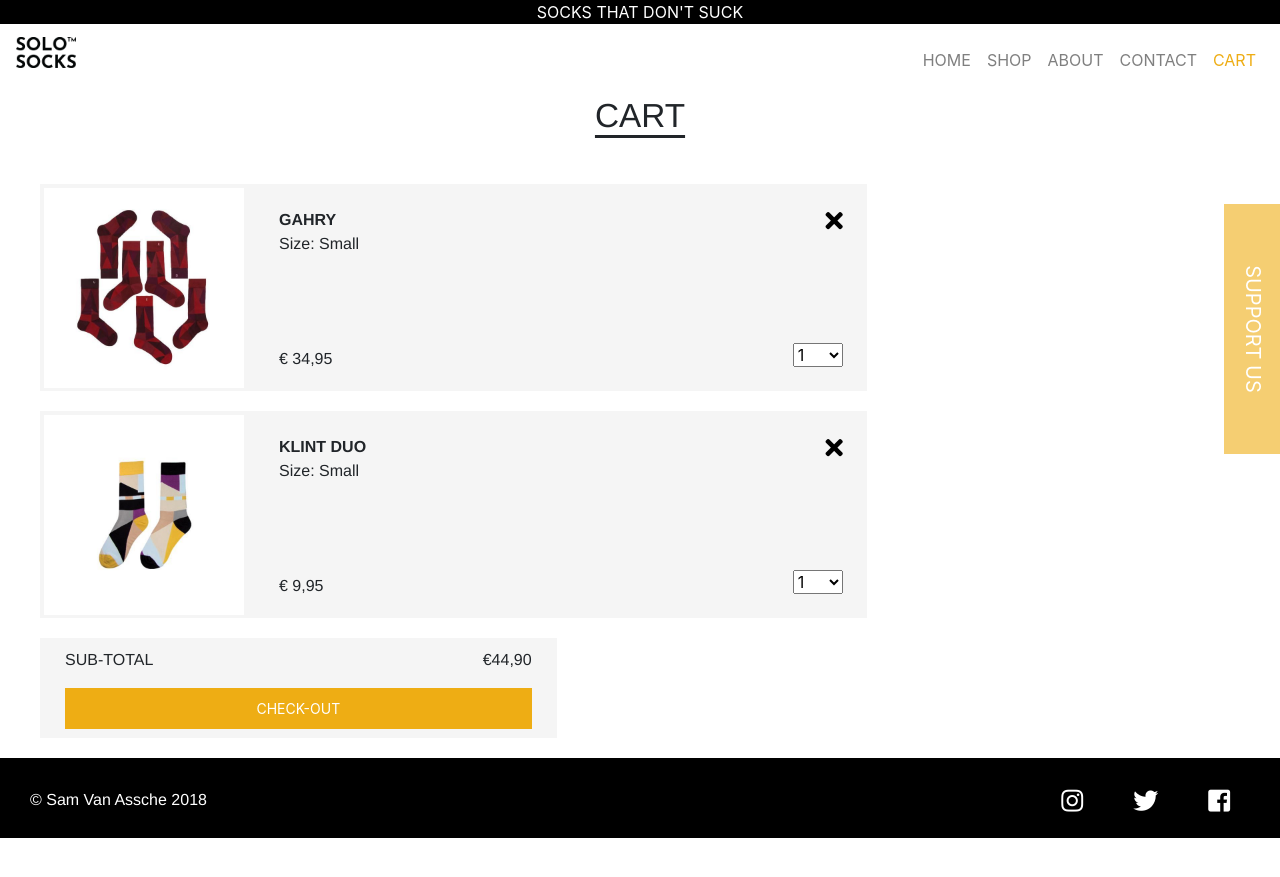
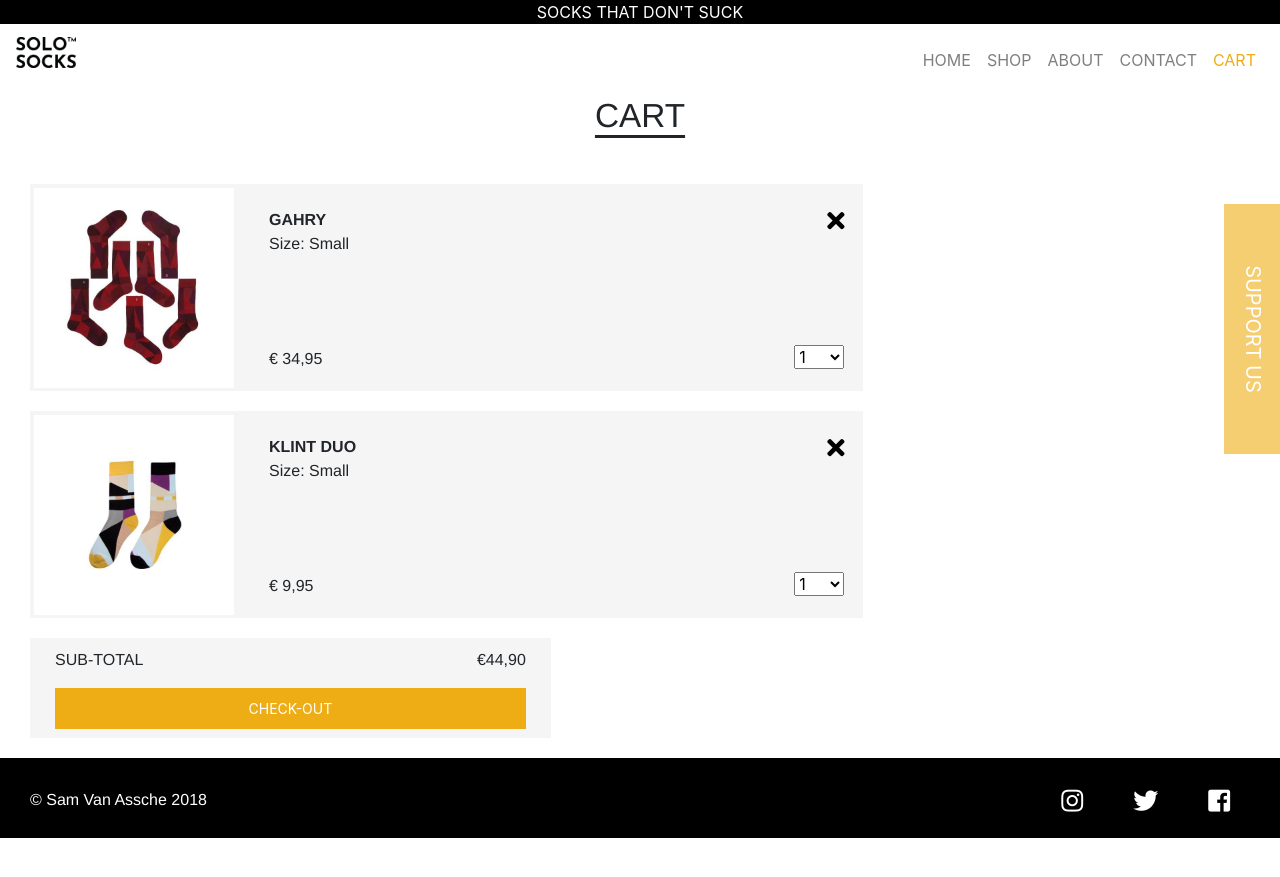
Before and after one commit to gdmgent-1819-nmd2/1819-crowdfunding-samvanassche, a Jekyll site: the page built from pages/cart.html, in a window 1280 px wide. Shown: the top 877 px of the page. Built offline with Jekyll 4.4.1, drawn with Linux system fonts in a browser that asks for light colours; nearby versions of some CDN libraries.

Commit message:
stylesheet ordelijker maken

```diff
--- a/_sass/_main.scss
+++ b/_sass/_main.scss
@@ -96,17 +96,19 @@ color: #eead14 !important;
     top: 300px;
     right: -77px;
     z-index: 20;
-  }
+}
 
-  #rotate {
+#rotate {
     vertical-align: top;
     margin-top: 0px;
     width: 200px;
     height: auto;
     transform: rotate(90deg);
-  }
+}
 
-  .btn-sponsor:hover {opacity: 1}
+.btn-sponsor:hover {
+    opacity: 1
+}
 
 /* Footer */
 .footer {
@@ -115,14 +117,14 @@ color: #eead14 !important;
     height: 80px;
     background-color: black;
     position: sticky !important;
-  }
+}
 
 .footericons ul li {
     margin-right: 30px;
     padding-top: 30px;
     display: block;
     float: right;
-  }
+}
 
 .footertext {
     color:white;
@@ -215,7 +217,7 @@ a:link {
     left: 50%;
     transform: translate(-50%, -50%);
     color: white;
-    font-size: 12px;
+    font-size: 15px;
 }
 
 .shop {
@@ -224,7 +226,6 @@ a:link {
     top: 50%;
     width: 100%;
     text-align: center;
-    font-size: 15px;
     color: white;
     font-family: Helvetica, Arial, sans-serif;
 }
@@ -336,7 +337,7 @@ div.desc {
 
 .tekst-contact2 {
     text-align: left;
-    margin: 15% 0 10% 10%;
+    margin: 10% 0 10% 10%;
 }
 
 form {
@@ -377,16 +378,16 @@ form {
 
 .tekst-cart1 {
     text-align: left;
-    padding: 20px 0 0 160px;
+    padding: 20px 0 0 155px;
 }
 
 .tekst-cart2 {
     text-align: left ;
-    padding: 20px 0 0 160px;
+    padding: 20px 0 0 155px;
 }
 
 .container-cart {
-    padding: 20px 0 0 40px;
+    padding: 20px 0 0 30px;
 }
 
 .row-cart {
@@ -404,7 +405,7 @@ form {
     float: right;
     position: absolute;
     top: 20px;
-    right: 20px;
+    right: 15px;
     color: black
 }
 
@@ -419,8 +420,8 @@ form {
 .form-control-cart {
     float: right;
     position: absolute;
-    bottom: 20px;
-    right: 20px;
+    bottom: 18px;
+    right: 15px;
     width: 50px;
 }
 
@@ -491,8 +492,6 @@ form {
     .tekst-cart2 {
         padding: 25px 0 0 160px;
     }
-
-
 }
 
 
@@ -547,7 +546,6 @@ form {
     }
 
     /* Cart */
-
     .tekst-cart1 {
         padding: 20px 0 0 170px;
     }
```
Also changed, not shown: 1 other file.
